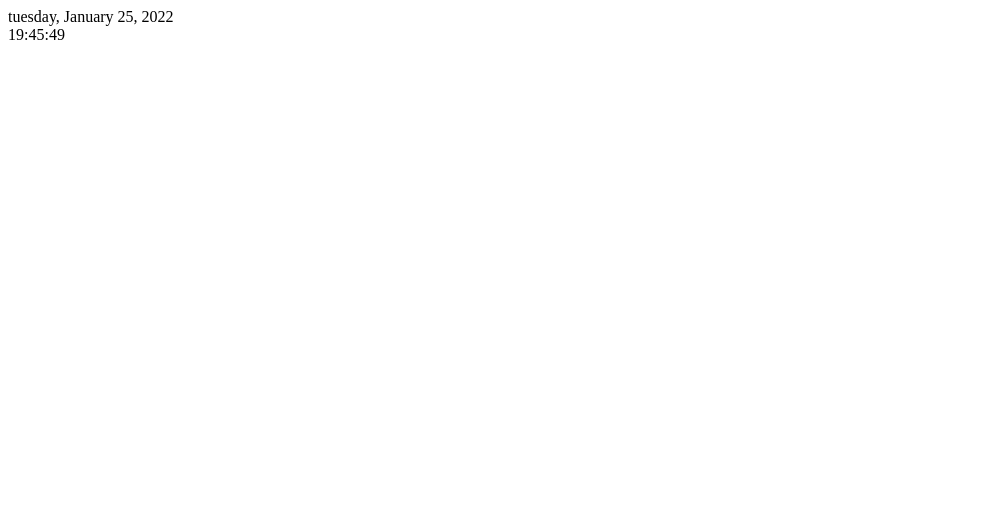
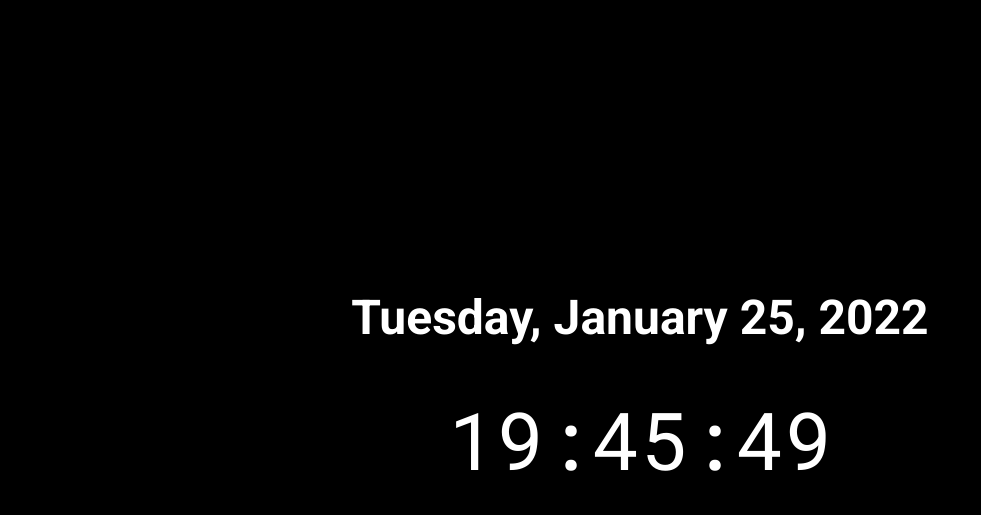
Before and after one commit to JuanGiacobbe/vanilla-js-live-clock, a plain HTML site: page index.html in a window 1280 px wide. Shown: the whole page, without its empty margins (0-981 px from the left). Drawn offline with Linux system fonts and the light colour scheme.

Commit message:
finished basic styles

```diff
--- a/index.css
+++ b/index.css
@@ -0,0 +1,33 @@
+@import url('https://fonts.googleapis.com/css2?family=Roboto+Mono:ital,wght@0,300;0,400;0,500;0,600;0,700;1,600&family=Roboto:wght@300;400;500;700;900&display=swap');
+
+
+* {
+    margin: 0;
+    padding: 0;
+    box-sizing: border-box;
+}
+
+.main {
+    font-family: 'Roboto', sans-serif;
+    text-transform: capitalize;
+    display: flex;
+    justify-content: center;
+    align-items: center;
+    flex-direction: column;
+    background-color: #000;
+    height: 100vh;
+}
+
+.date-container {
+    color: #fff;
+    font-size: 3rem;
+    font-weight: 700;
+}
+
+.time-container {
+    font-family: 'Roboto Mono', sans-serif;
+    color: #fff;
+    font-size: 5rem;
+    padding: 20px;
+    margin-top: 20px;
+}
--- a/index.html
+++ b/index.html
@@ -4,12 +4,17 @@
     <meta charset="UTF-8">
     <meta http-equiv="X-UA-Compatible" content="IE=edge">
     <meta name="viewport" content="width=device-width, initial-scale=1.0">
-    <title>Document</title>
+    <!-- CSS LINKS -->
+    <link rel="stylesheet" href="index.css">
+
+    <title>Live Clock</title>
 </head>
 <body>
+    <div class="main">
+        <div class="date-container"></div>
+    <div class="time-container"></div>
+    </div>
 
-    <div class="date-container"></div>
-    <div class="time-container"></div>
     <!-- SCRIPT LINKS -->
     <script src="app.js"></script>
 </body>
```
